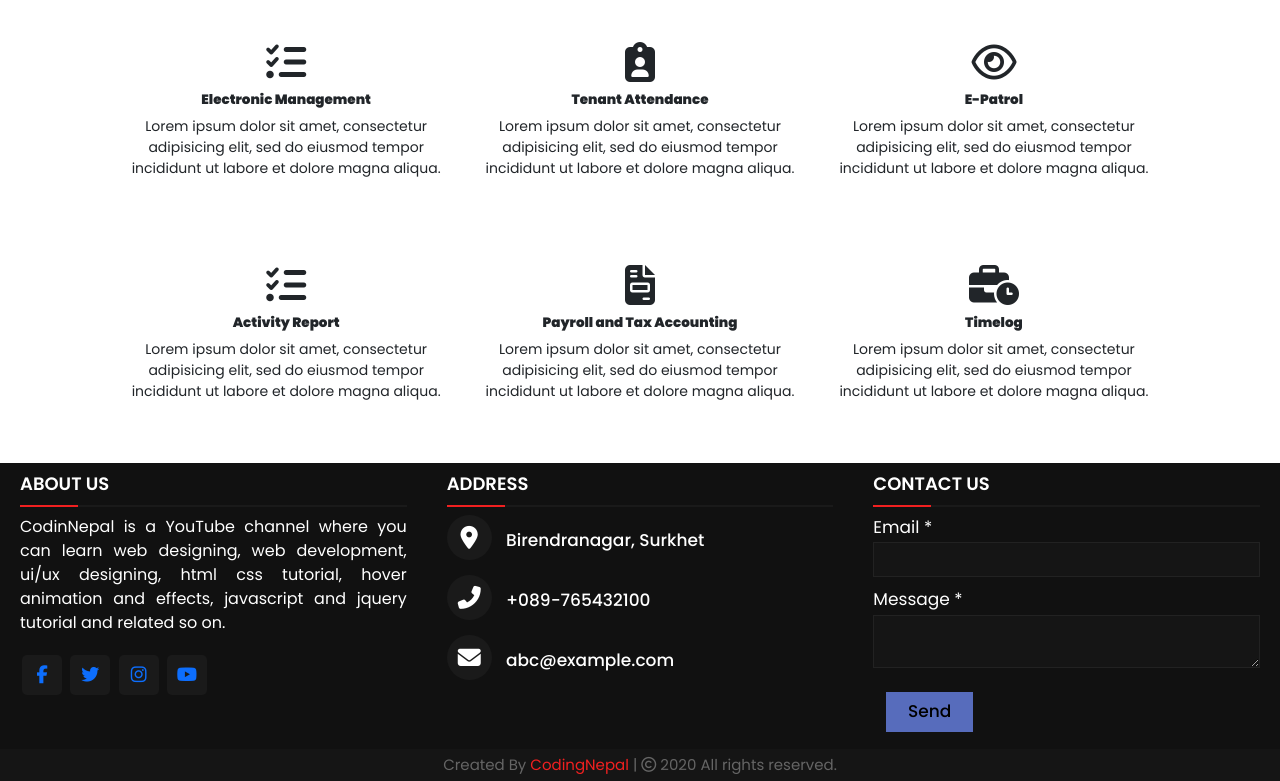
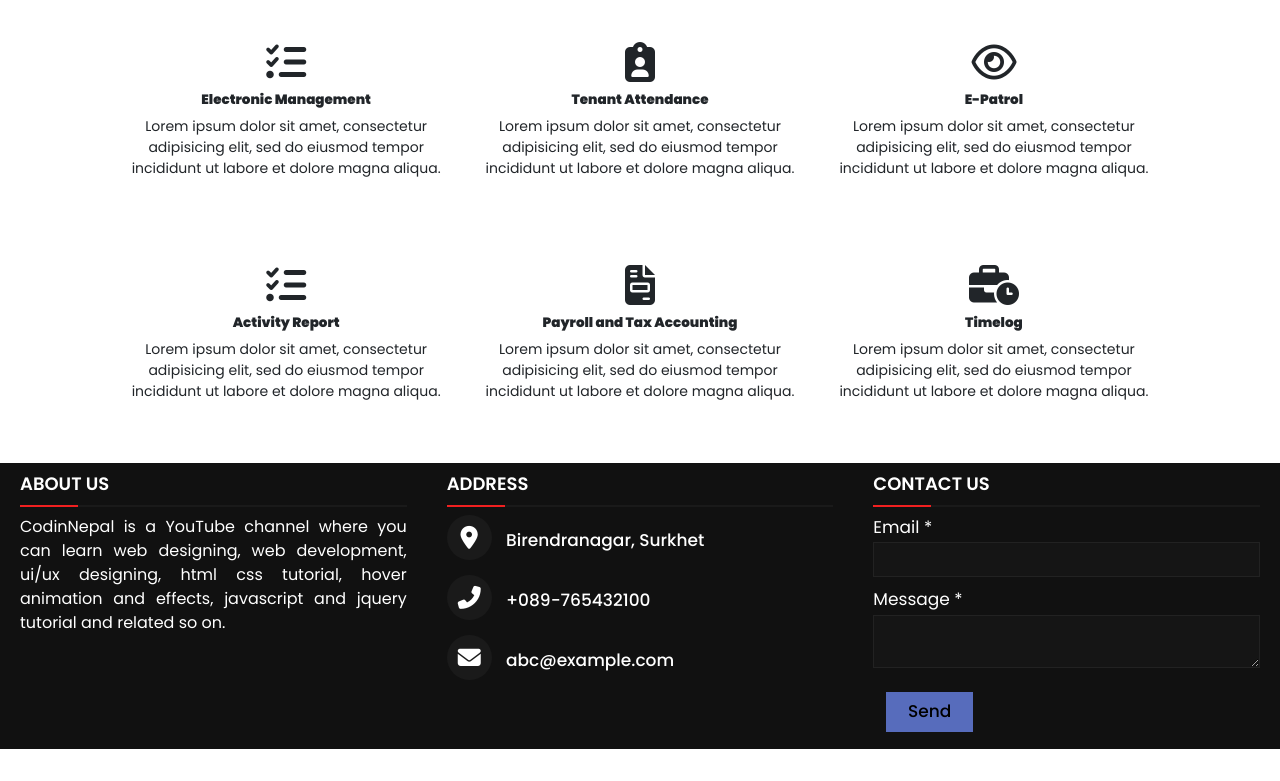
Before and after one commit to vier88/vieri78.github.io, a plain HTML site: page Services.HTML in a window 1280 px wide. Shown: the part 385-1166 px from the top of the page. After the commit the page ends 1134 px from the top, so only its background shows below. Drawn offline with nearby package versions, Linux system fonts and the light colour scheme.

Commit message:
Update Services.HTML

```diff
--- a/Services.HTML
+++ b/Services.HTML
@@ -103,12 +103,7 @@
             <h2>About us</h2>
             <div class="content">
               <p>CodinNepal is a YouTube channel where you can learn web designing, web development, ui/ux designing, html css tutorial, hover animation and effects, javascript and jquery tutorial and related so on.</p>
-          <div class="social">
-            <a href="https://facebook.com/coding.np"><span class="fab fa-facebook-f"></span></a>
-            <a href="#"><span class="fab fa-twitter"></span></a>
-            <a href="https://instagram.com/coding.np"><span class="fab fa-instagram"></span></a>
-            <a href="https://youtube.com/c/codingnepal"><span class="fab fa-youtube"></span></a>
-          </div>
+
             </div>
           </div>
 
@@ -149,12 +144,6 @@
             </div>
           </div>
         </div>
-    <div class="bottom">
-      <center>
-        <span class="credit">Created By <a href="https://youtube.com/c/codingnepal">CodingNepal</a> | </span>
-        <span class="far fa-copyright"></span><span> 2020 All rights reserved.</span>
-      </center>
-    </div>
       </footer>
 
 </body>
```
Lines whose indentation alone changed are shown as unchanged.
